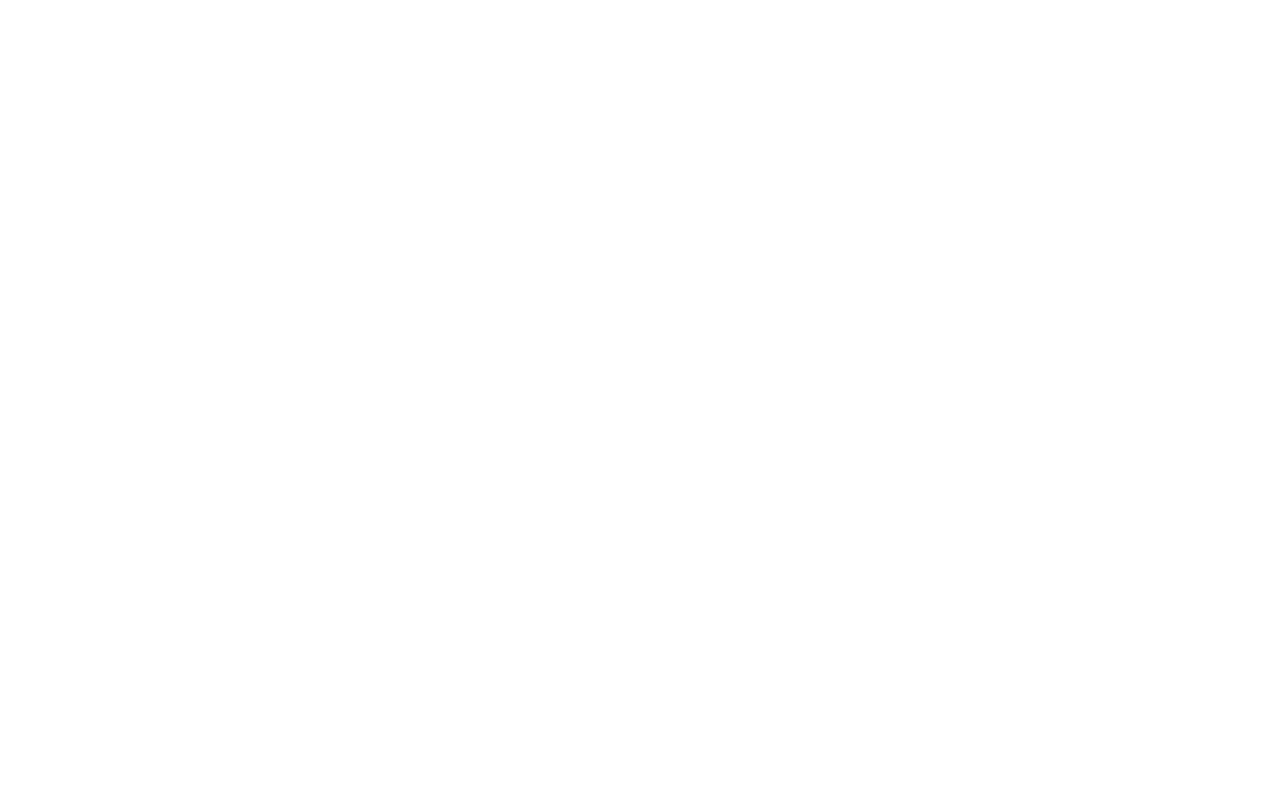
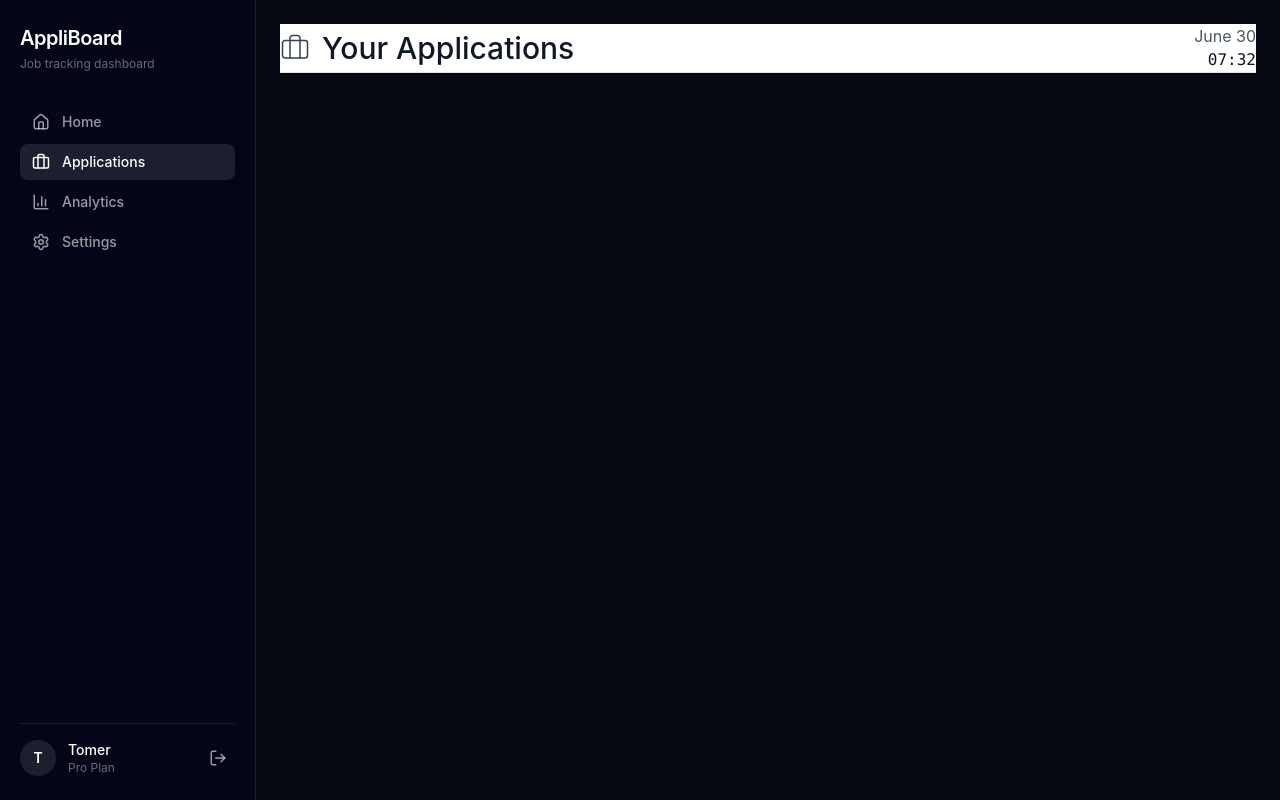
Before and after one commit to TomerP750/AppliBoard, a React (Vite) app in the folder frontend/: page /dashboard/applications in a window 1280 px wide. Before the commit this address had no page. Built offline with nearby package versions, Linux system fonts and the light colour scheme.

Commit message:
fixed ui bug, added applicationPage

```diff
--- /dev/null
+++ b/frontend/src/features/dashboard/applications/pages/ApplicationsPage.tsx
@@ -0,0 +1,13 @@
+import { Briefcase } from "lucide-react";
+import { DashboardHeader } from "../../layout/DashboardHeader";
+
+
+export function ApplicationsPage() {
+    return (
+        <section className="h-screen p-6">
+
+            <DashboardHeader Icon={Briefcase} title={"Your Applications"} />
+
+        </section>
+    )
+}
--- a/frontend/src/features/dashboard/index/components/ActionButton.tsx
+++ b/frontend/src/features/dashboard/index/components/ActionButton.tsx
@@ -7,6 +7,7 @@ type ActionButtonProps = {
 };
 
 export function ActionButton({ title, Icon, onClick }: ActionButtonProps) {
+
     return (
         <button
             onClick={onClick}
@@ -21,6 +22,7 @@ export function ActionButton({ title, Icon, onClick }: ActionButtonProps) {
             <span className="text-xs text-gray-500 dark:text-gray-400">
                 Go to
             </span>
+
         </button>
     );
 }
--- a/frontend/src/features/dashboard/index/pages/DashboardIndex.tsx
+++ b/frontend/src/features/dashboard/index/pages/DashboardIndex.tsx
@@ -9,15 +9,17 @@ export function DashboardIndex() {
     const navigate = useNavigate();
 
     return (
-        <section className="min-h-screen">
+        <section className="h-screen p-6">
 
             <DashboardHeader title="Welcome User" Icon={Sparkles} />
 
-            <div className="max-w-7xl mx-auto w-full grid grid-cols-1 sm:grid-cols-2 lg:grid-cols-3 gap-4 py-10">            <ActionButton
-                title="Applications"
-                Icon={FileText}
-                onClick={() => navigate("/dashboard/applications")}
-            />
+            <div className="max-w-7xl mx-auto w-full grid grid-cols-1 sm:grid-cols-2 lg:grid-cols-3 gap-4 py-10">
+
+                <ActionButton
+                    title="Applications"
+                    Icon={FileText}
+                    onClick={() => navigate("/dashboard/applications")}
+                />
 
                 <ActionButton
                     title="Analytics"
@@ -30,6 +32,7 @@ export function DashboardIndex() {
                     Icon={Settings}
                     onClick={() => navigate("/dashboard/settings")}
                 />
+
             </div>
 
         </section>
--- a/frontend/src/features/dashboard/layout/Panel.tsx
+++ b/frontend/src/features/dashboard/layout/Panel.tsx
@@ -3,7 +3,7 @@ import { Outlet } from "react-router-dom";
 
 export function Panel() {
     return (
-        <section className="min-h-screen flex-1 p-6">
+        <section className="min-h-screen flex-1">
             <Outlet />
         </section>
     )
--- a/frontend/src/layout/Routing.tsx
+++ b/frontend/src/layout/Routing.tsx
@@ -2,6 +2,7 @@ import { Routes, Route } from "react-router-dom";
 import { Home } from "../features/home/pages/Home";
 import { DashboardLayout } from "../features/dashboard/layout/DashboardLayout";
 import { DashboardIndex } from "../features/dashboard/index/pages/DashboardIndex";
+import { ApplicationsPage } from "../features/dashboard/applications/pages/ApplicationsPage";
 
 
 export function Routing() {
@@ -13,7 +14,7 @@ export function Routing() {
             <Route path="/dashboard" element={<DashboardLayout />}>
                 <Route index element={<DashboardIndex />} />
                 {/* <Route path="analytics" element={<AnalyticsPage />} /> */}
-                {/* <Route path="applications" element={<ApplicationsPage />} /> */}
+                <Route path="applications" element={<ApplicationsPage />} />
                 {/* <Route path="settings" element={<SettingsPage />} /> */}
             </Route>
 
```
